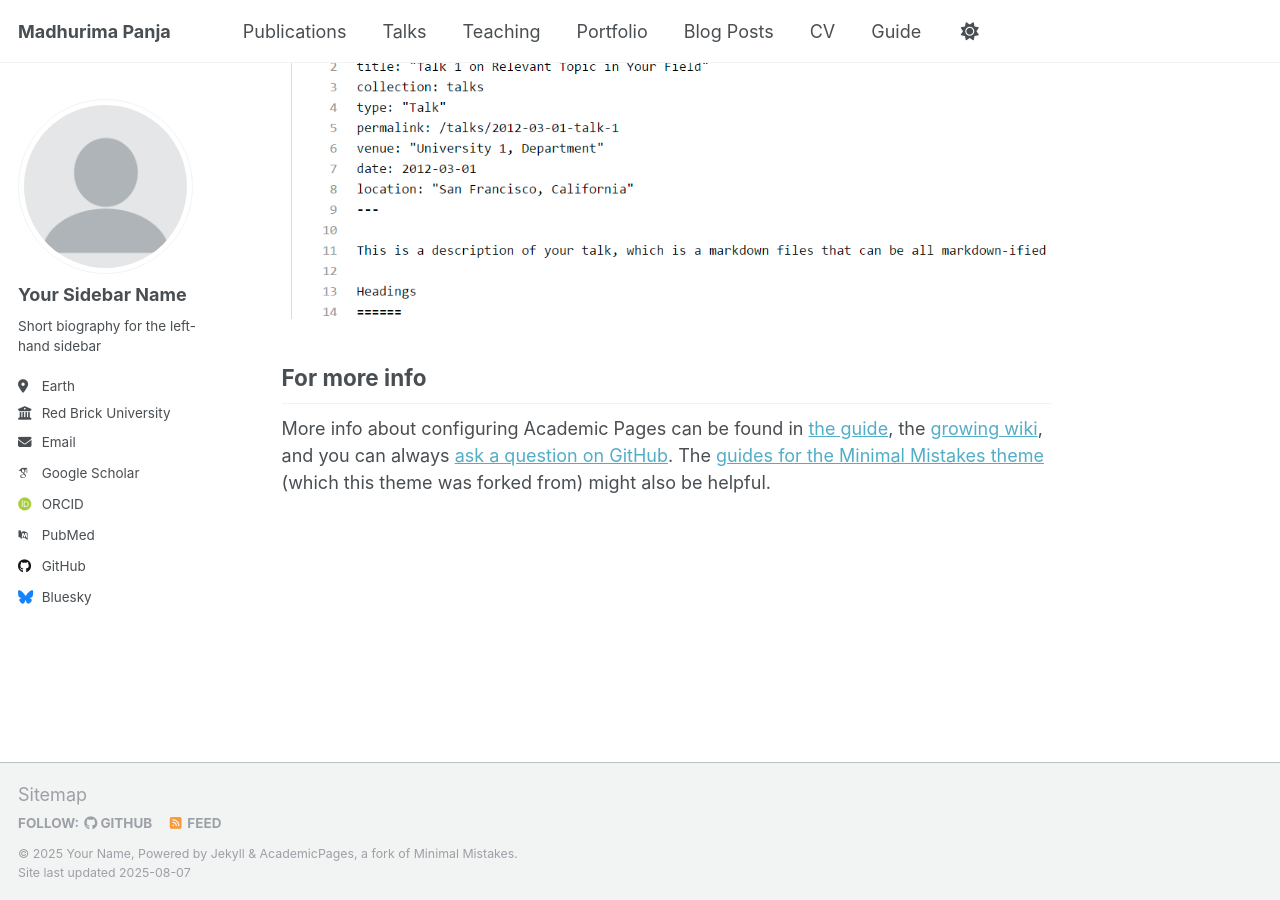
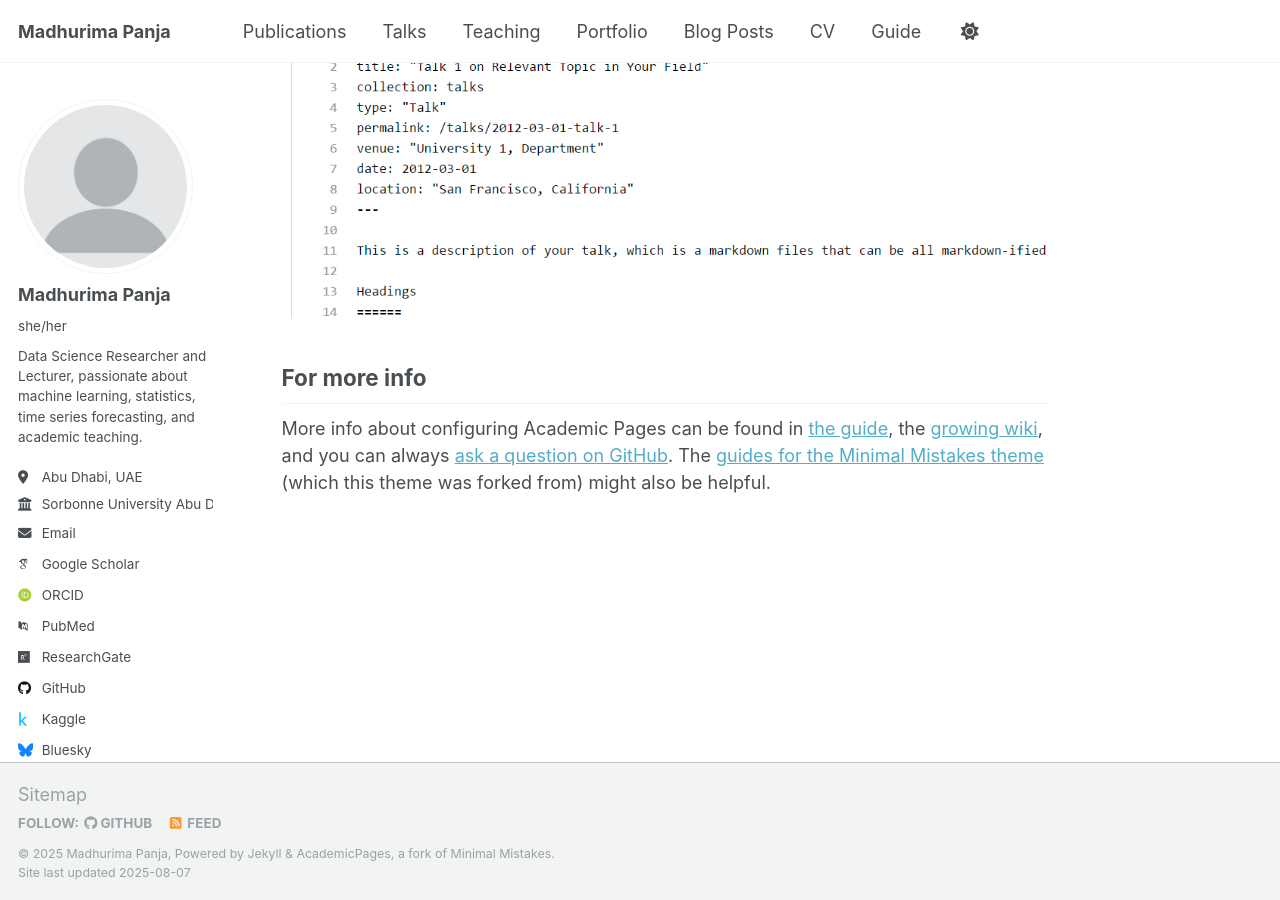
Before and after one commit to mad-stat/madhurima.github.io, a Jekyll site: the page built from _pages/about.md, in a window 1280 px wide and 900 px high, scrolled down 2880 px. Built offline with Jekyll 4.4.1, drawn with Linux system fonts in a browser that asks for light colours; some web fonts are replaced; a script that is not in the unit is left out.

Commit message:
Update _config.yml

```diff
--- a/_config.yml
+++ b/_config.yml
@@ -11,11 +11,11 @@ locale                   : "en-US"
 site_theme               : "default"
 title                    : "Madhurima Panja"
 title_separator          : "-"
-name                     : &name "Your Name"
-description              : &description "personal description"
-url                      : https://madhurima.github.io # the base hostname & protocol for your site e.g. "https://[your GitHub username].github.io" or if you already have some other page hosted on Github then use "https://[your GitHub username].github.io/[Your Repo Name]"
+name                     : &name "Madhurima Panja"
+description              : &description "Data Scientist, Researcher, and Lecturer in Machine Learning and Time Series Forecasting"
+url                      : "https://madhurima.github.io" # the base hostname & protocol for your site e.g. "https://[your GitHub username].github.io" or if you already have some other page hosted on Github then use "https://[your GitHub username].github.io/[Your Repo Name]"
 baseurl                  : "" # the subpath of your site, e.g. "/blog"
-repository               : "academicpages/academicpages.github.io"
+repository               : "madhurima/madhurima.github.io"
 
 # Site Author - The following control what appear as part of the author content on the side bar.
 #               If a field is blank the icon and link will not appear, otherwise it will be shown.
@@ -23,32 +23,33 @@ repository               : "academicpages/academicpages.github.io"
 author:
   # Biographic information
   avatar           : "profile.png"
-  name             : "Your Sidebar Name"
-  pronouns         : # example: "she/her"
-  bio              : "Short biography for the left-hand sidebar"
-  location         : "Earth"
-  employer         : "Red Brick University"
+  name             : "Madhurima Panja"
+  pronouns         : "she/her"
+  bio              : "Data Science Researcher and Lecturer, passionate about machine learning, statistics, time series forecasting, and academic teaching."
+  location         : "Abu Dhabi, UAE"
+  employer         : "Sorbonne University Abu Dhabi"
   uri              : # URL
-  email            : "none@example.org"
+  email            : "madhurima.panja@gmail.comm"
+
 
   # Academic websites
   academia         : # URL
   arxiv            : # URL - Update with the correct link to your profile
-  googlescholar    : "https://scholar.google.com/citations?user=PS_CX0AAAAAJ"
+  googlescholar    : "https://scholar.google.com/citations?user=-7CF7J0AAAAJ&hl=en"
   inspire-hep      : # URL
   impactstory      : # URL
-  orcid            : "http://orcid.org/yourorcidurl"
+  orcid            : "https://orcid.org/my-orcid?orcid=0009-0004-7467-2456"
   semantic         : # URL
   pubmed           : "https://www.ncbi.nlm.nih.gov/pubmed/?term=john+snow"
-  researchgate     : # URL
+  researchgate     : "https://www.researchgate.net/profile/Madhurima-Panja?ev=hdr_xprf"
   scopus           : # URL
 
   # Repositories and software development
   bitbucket        : # Username - Update with your username on the site
   codepen          : # Username
   dribbble         : # Username
-  github           : "academicpages"
-  kaggle           : # Username
+  github           : "https://github.com/mad-stat"
+  kaggle           : "https://www.kaggle.com/madhurim28"
   stackoverflow    : # User number or user number and name (i.e., use "1" or "1/jeff-atwood")
 
   # Social media
```
